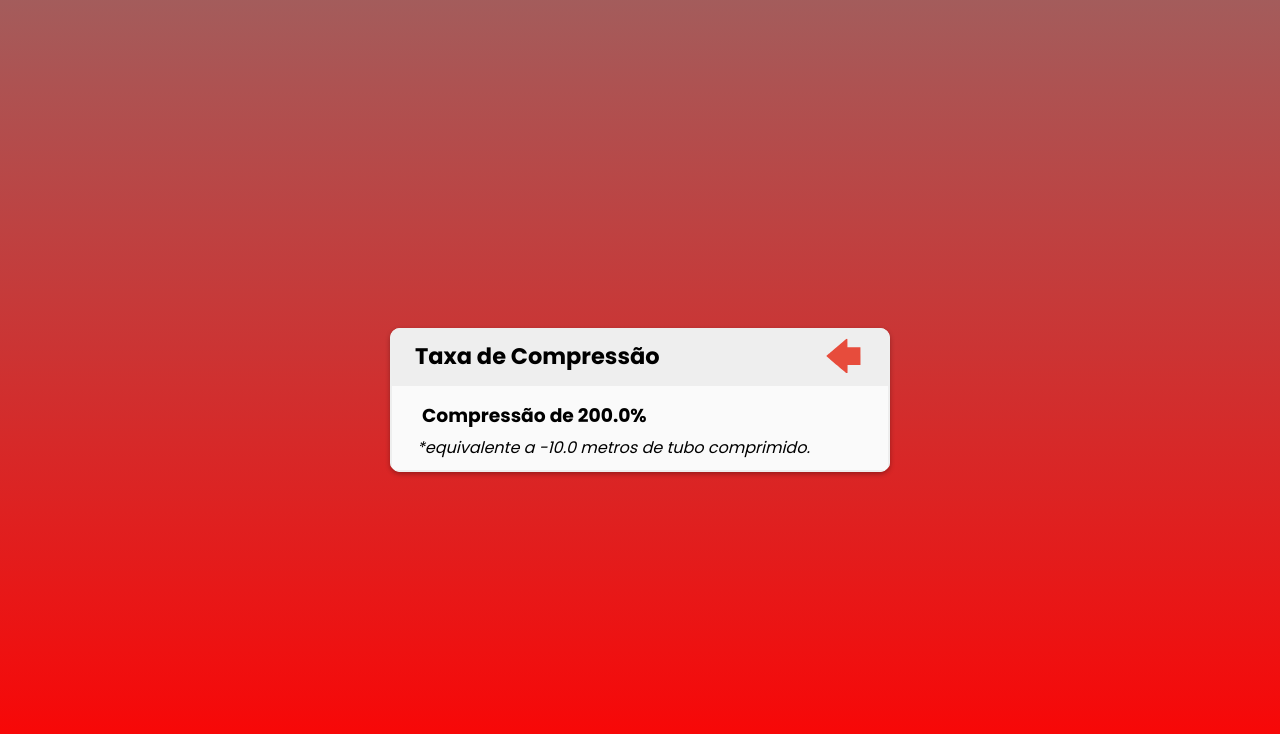
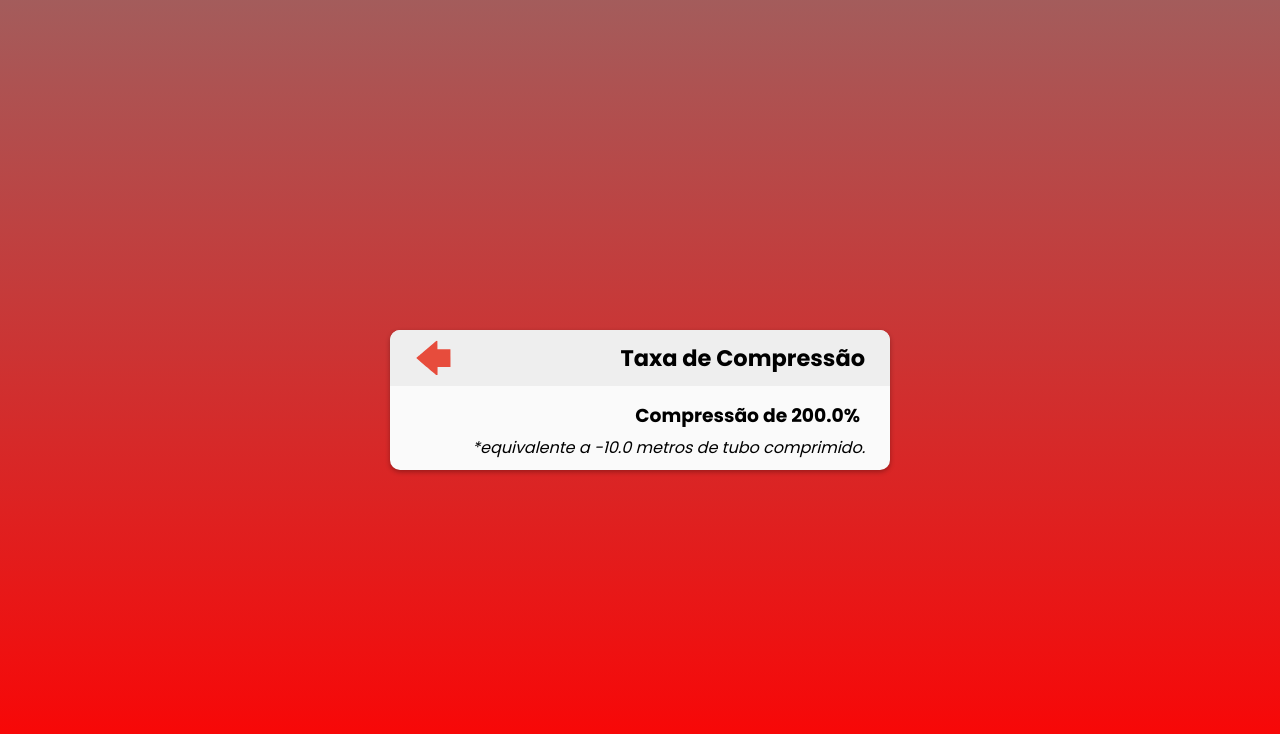
Before and after one commit to Ian-FS/calcula-facil, a website built with Vite: page index.html in a window 1280 px wide. Both pictures are taken after typing "5", "5", "5", "5" into the empty fields and a click on the button "Calcular". Built offline with nearby package versions, Linux system fonts and the light colour scheme.

Commit message:
atualizado posição da seta e visual do texto de resultado

```diff
--- a/index.html
+++ b/index.html
@@ -15,8 +15,8 @@
     <div class="container">
       <div class="result-container" id="result-container">
         <div class="result-header">
+          <img id="arrow-back" src="./src/arrow.svg" alt="seta-voltar" />
           <h2 class="tax-compress">Taxa de Compressão</h2>
-          <img id="arrow-back" src="./src/arrow.svg" alt="seta-voltar" />
         </div>
         <div class="result-box" id="result-box">
           <h3 class="result-compress" id="result-compress">2,3%</h3>
--- a/style.scss
+++ b/style.scss
@@ -104,9 +104,8 @@ body {
   .result-box {
     display: flex;
     flex-direction: column;
-    align-items: stretch;
-    border: solid 2px #eee;
     padding: 10px 25px;
+    text-align: end;
 
     .tax-compress {
       background-color: #eee;
```
